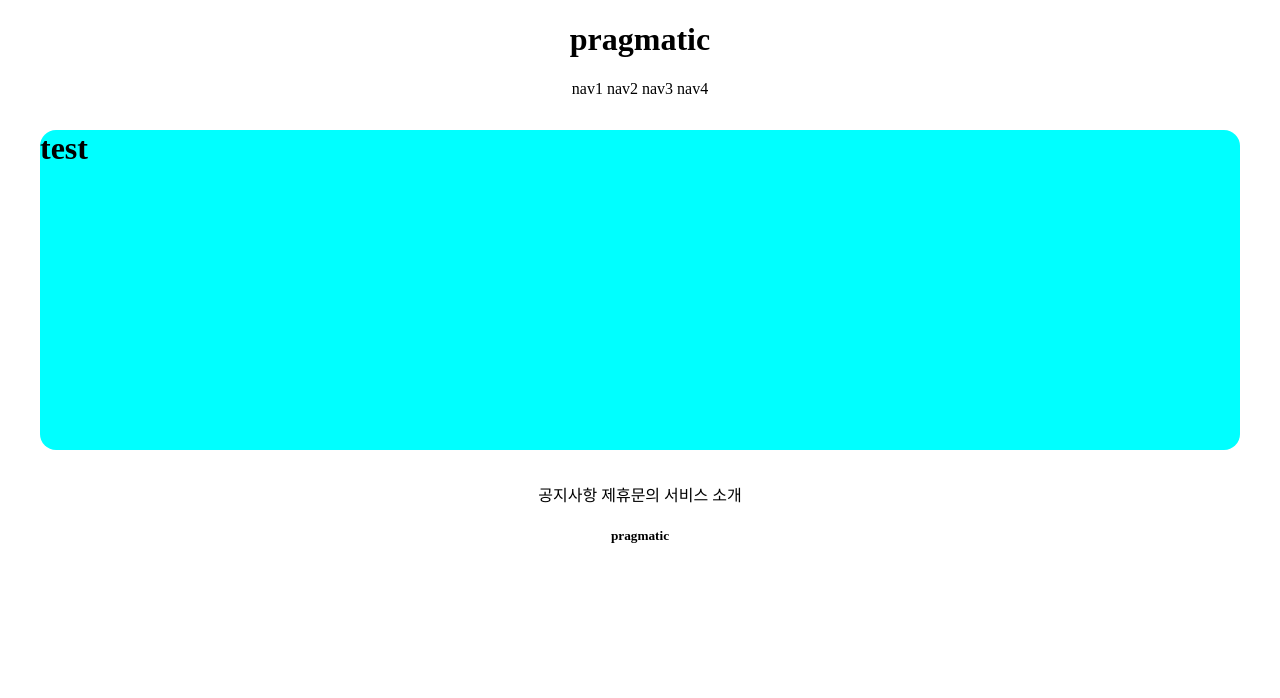
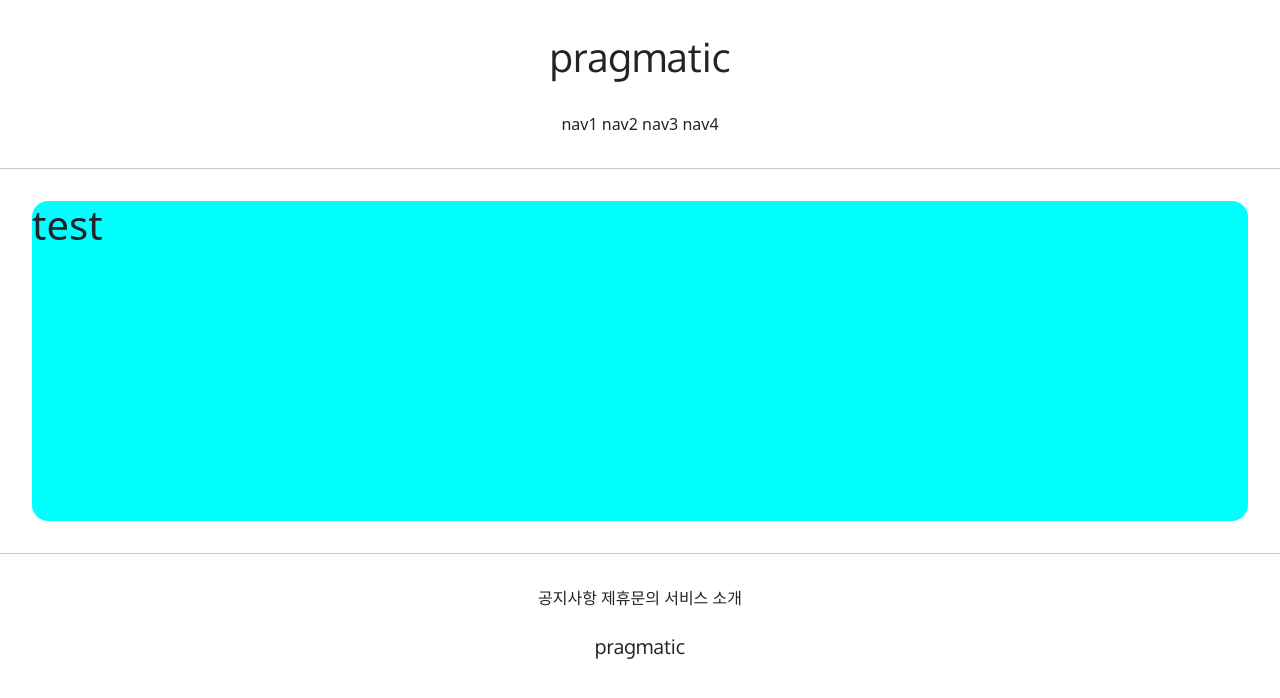
Before and after one commit to kwakdamho/test, a Django app: page /accounts/hello_world/ in a window 1280 px wide. Shown: the top 698 px of the page. Run offline with Django 3.2, Linux system fonts and the light colour scheme; parts of the project's set-up code (start-up, migrations or seed data) failed here and were passed over.

Commit message:
7/5 temporary class commit 3

```diff
--- a/templates/base.html
+++ b/templates/base.html
@@ -1,18 +1,20 @@
 <!DOCTYPE html>
 <html lang="en">
+
 {% include 'head.html' %}
+
 <body>
 
 {% include 'header.html' %}
 
+<hr>
+
 {% block content %}
 {% endblock %}
 
-
-
+<hr>
 
 {% include 'footer.html' %}
 
-
 </body>
 </html>
--- a/templates/footer.html
+++ b/templates/footer.html
@@ -1,14 +1,12 @@
 <div style="text-align: center">
 
-    <div>
+    <div style="margin-top: 2rem;">
         <span>공지사항</span>
         <span>제휴문의</span>
         <span>서비스 소개</span>
     </div>
-    <div>
+    <div style="margin: 1.5rem 0; font-family: 'Oxygen', sans-serif;">
         <h5>pragmatic</h5>
     </div>
 
-
-
 </div>
--- a/templates/head.html
+++ b/templates/head.html
@@ -1,4 +1,12 @@
 <head>
     <meta charset="UTF-8">
     <title>Title</title>
+
+{#  BOOTSTRAP LINK  #}
+    <link href="https://cdn.jsdelivr.net/npm/bootstrap@5.0.2/dist/css/bootstrap.min.css" rel="stylesheet"
+          integrity="sha384-EVSTQN3/azprG1Anm3QDgpJLIm9Nao0Yz1ztcQTwFspd3yD65VohhpuuCOmLASjC" crossorigin="anonymous">
+{# google font link #}
+    <link rel="preconnect" href="https://fonts.googleapis.com">
+    <link rel="preconnect" href="https://fonts.gstatic.com" crossorigin>
+    <link href="https://fonts.googleapis.com/css2?family=Oxygen&display=swap" rel="stylesheet">
 </head>
--- a/templates/header.html
+++ b/templates/header.html
@@ -1,9 +1,9 @@
 <div style="text-align: center">
 
-    <div>
+    <div style="margin: 2rem 0; font-family: 'Oxygen', sans-serif;">
         <h1>pragmatic</h1>
     </div>
-    <div>
+    <div style="margin-bottom: 2rem;">
         <span>nav1</span>
         <span>nav2</span>
         <span>nav3</span>
```
